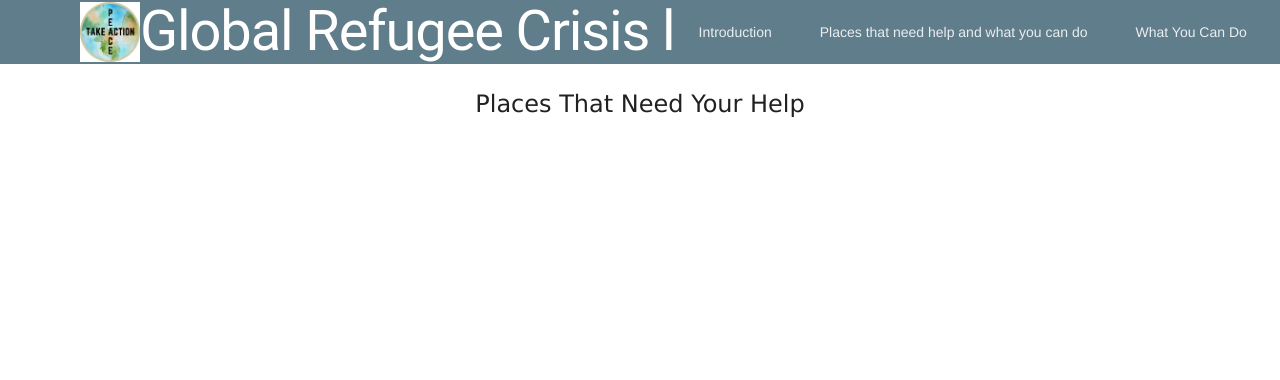
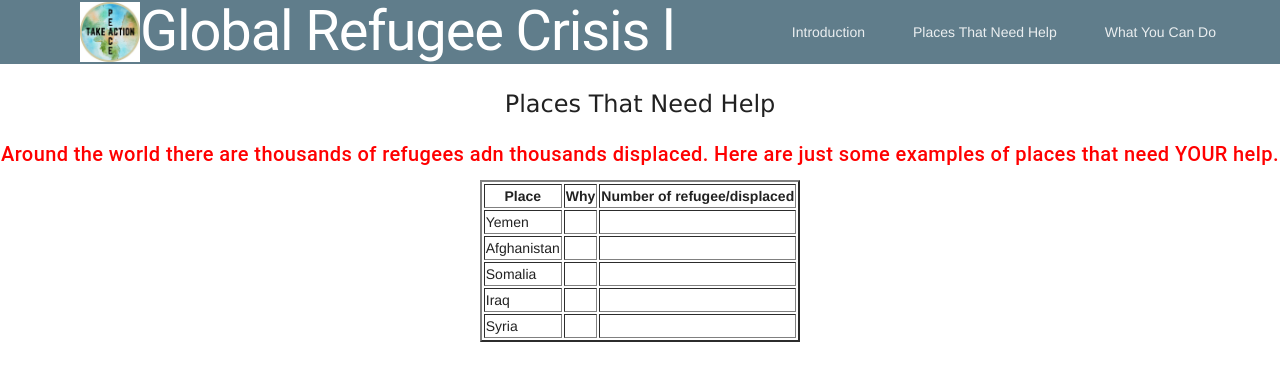
Before and after one commit to ICS20-Programming-StellaS/Assign-01-HTML-CSS-JS, a plain HTML site: page more.html in a window 1280 px wide. Drawn offline with nearby package versions, Linux system fonts and the light colour scheme.

Commit message:
added and edited

```diff
--- /dev/null
+++ b/css/more.css
@@ -0,0 +1,4 @@
+/* Created by: Stella S
+ * Created on: March. 2022
+ * This CSS file defines the style for index.html
+*/
--- a/more.html
+++ b/more.html
@@ -21,7 +21,8 @@
 
 		<!-- Google's MDL -->
       <link rel="stylesheet" href="https://fonts.googleapis.com/icon?family=Material+Icons">
-      <link rel="stylesheet" href="https://code.getmdl.io/1.3.0/material.blue_grey-pink.min.css" />
+      <link rel="stylesheet" href="https://code.getmdl.io/1.3.0/material.blue_grey-pink.min.css"/>
+      <link rel="stylesheet" href="./css/more.css">
       <title>Global Refugee Crisis-What can you do?</title>
   </head>
   <body>
@@ -38,7 +39,7 @@
     <!-- Navigation -->
         <nav class="mdl-navigation">
         <a class="mdl-navigation__link" <a href="index.html">Introduction</a>
-        <a class="mdl-navigation__link" <a href="more.html">Places that need help and what you can do</a>
+        <a class="mdl-navigation__link" <a href="more.html">Places That Need Help</a>
         <a class="mdl-navigation__link" <a href="last.html">What You Can Do</a>
 </nav>
     </div>
@@ -47,6 +48,39 @@
     <div class="page-content"><!-- Your content goes here --></div>
   </main>
 </div>
-    <center><h4 style="font-family:verdana;">Places That Need Your Help</h4></center>
+    <center><h4 style="font-family:verdana;">Places That Need Help</h4></center>
+    <center><h5 style="color:red;">Around the world there are thousands of refugees adn thousands displaced. Here are just some examples of places that need YOUR help.</h5></center>
+    <!-- Table -->
+     <center><table border="2"></center>
+      <tr>
+        <th>Place</th>
+        <th>Why</th>
+        <th>Number of refugee/displaced</th>
+      </tr>
+      <tr>
+        <td>Yemen</td>
+        <td></td>
+        <td></td>
+      <tr>
+        <td>Afghanistan</td>
+        <td></td>
+        <td></td>
+      </tr>
+      <tr>
+        <td>Somalia</td>
+        <td></td>
+        <td></td>
+      </tr>
+      <tr>
+        <td>Iraq</td>
+        <td></td>
+        <td></td>
+      </tr>
+      <tr>
+        <td>Syria</td>
+        <td></td>
+        <td></td>
+      </tr>
+    </table>
 </body>
 </html>
```
Also changed, not shown: css/last.css (added, +9 -0 lines), index.html (+1 -1 lines), last.html (+15 -0 lines).
